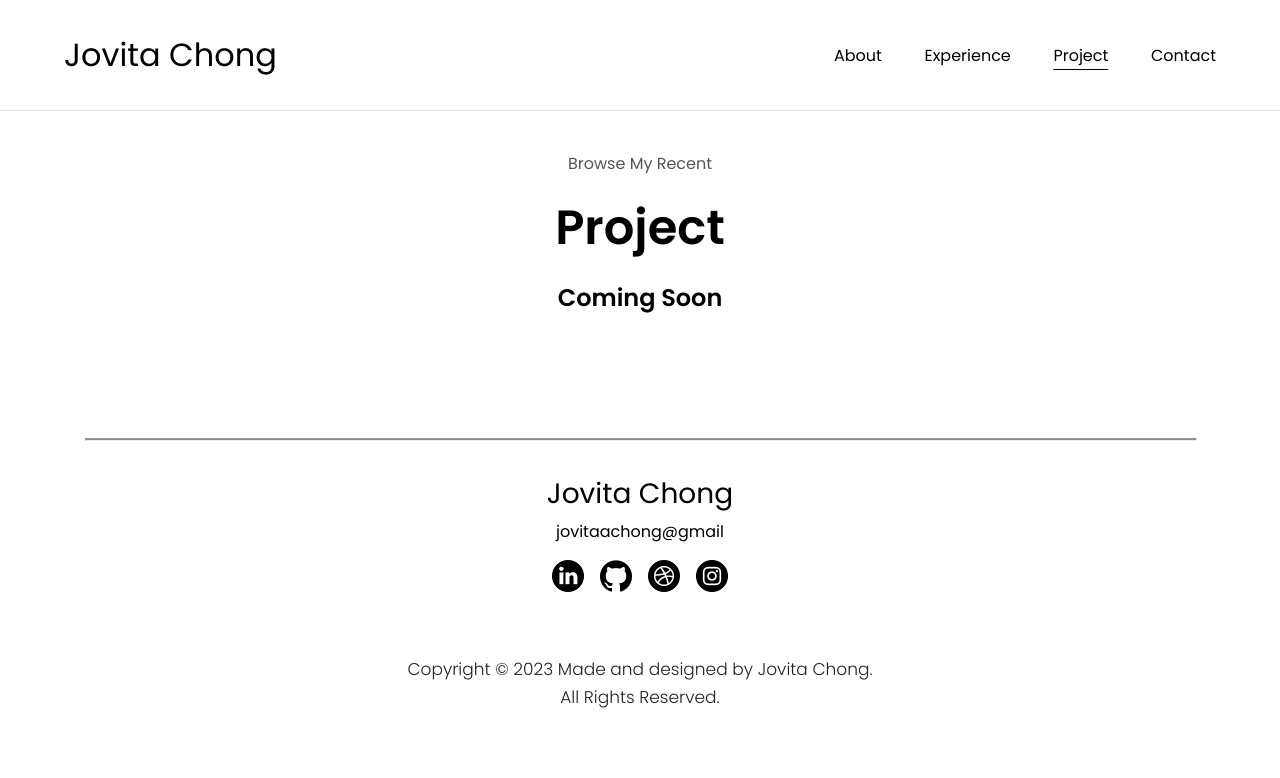
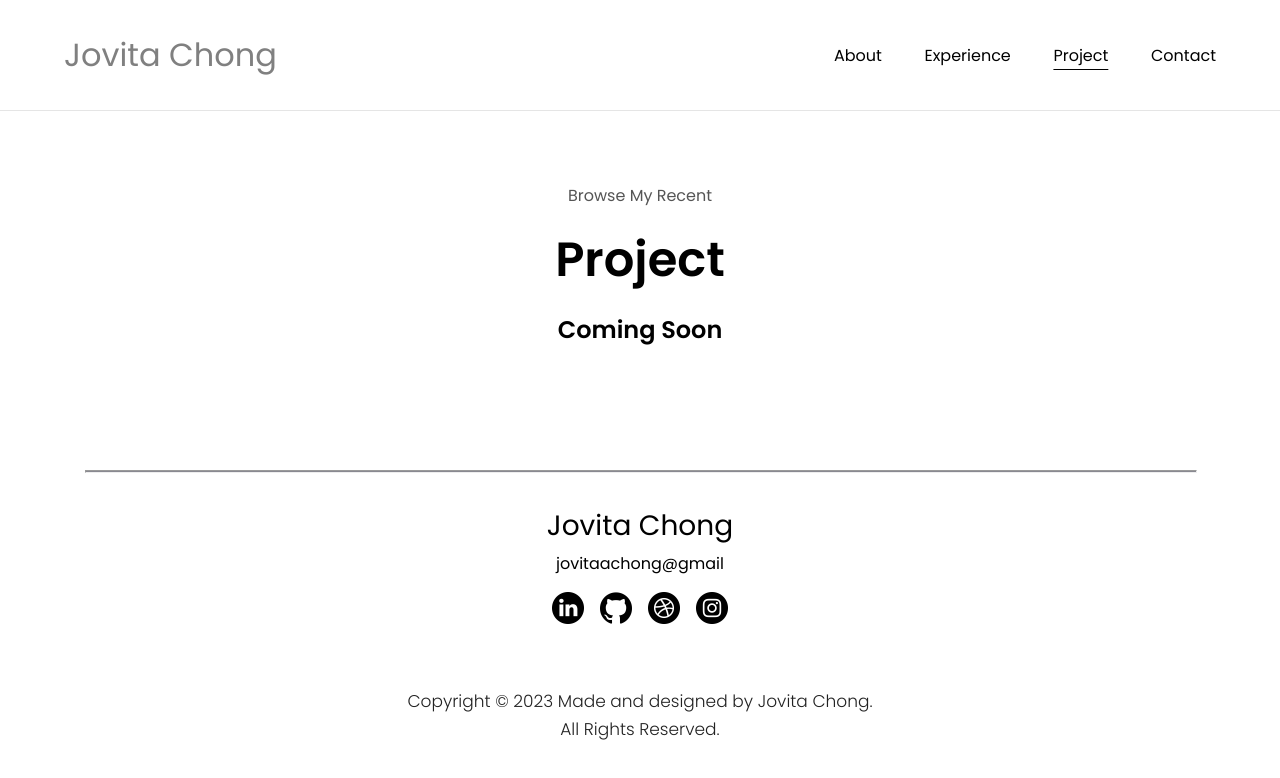
Before and after one commit to jovitachong/portfolio, a React (Create React App) app: page /project in a window 1280 px wide. In both pictures the pointer is over the link "Jovita Chong". Shown: the top 778 px of the page. Built offline with nearby package versions, Linux system fonts and the light colour scheme.

Commit message:
Wed changes

```diff
--- a/src/App.css
+++ b/src/App.css
@@ -138,6 +138,10 @@ h2 {
 
 .logo {
   font-size: 2rem;
+}
+
+.logo-link:hover {
+  color: grey;
 }
 
 .navbar>div>a {
@@ -427,7 +431,7 @@ article .icon {
   align-items: center;
   flex-direction: column;
   /* padding-top: 1.4rem; */
-  /* padding-top: 4vh; */
+  padding-top: 4vh;
   /* height: 70vh; */
   margin-left: 5%;
   margin-right: 5%;
```
